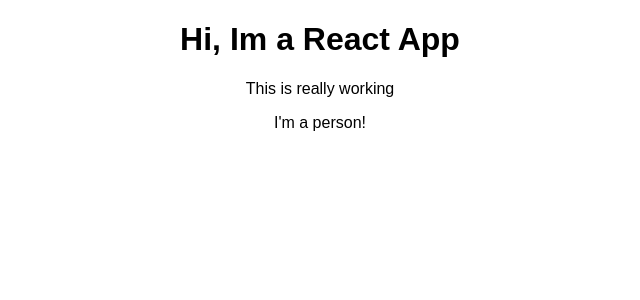
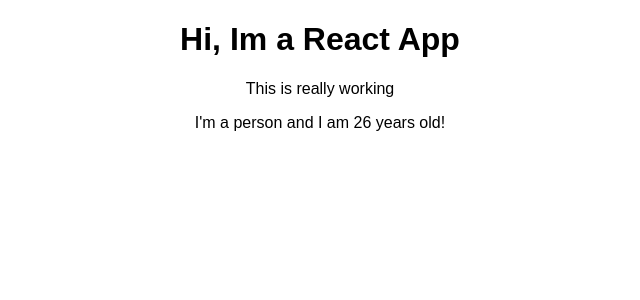
Before and after one commit to cchane4/react-guides, a React (Create React App) app: page / in a window 1280 px wide. Shown: the top 300 px of the page, without its empty margins (320-960 px from the left). Built offline with nearby package versions, Linux system fonts and the light colour scheme.

Commit message:
outputing dynamic content by wrapping in curly braces

```diff
--- a/src/Person/Person.js
+++ b/src/Person/Person.js
@@ -2,7 +2,7 @@
 import React from 'react';
 
 const person = () => {
-    return <p> I'm a person!</p>
+    return <p> I'm a person and I am {Math.floor (Math.random() * 30 )} years old!</p>
 
 };
 
```
